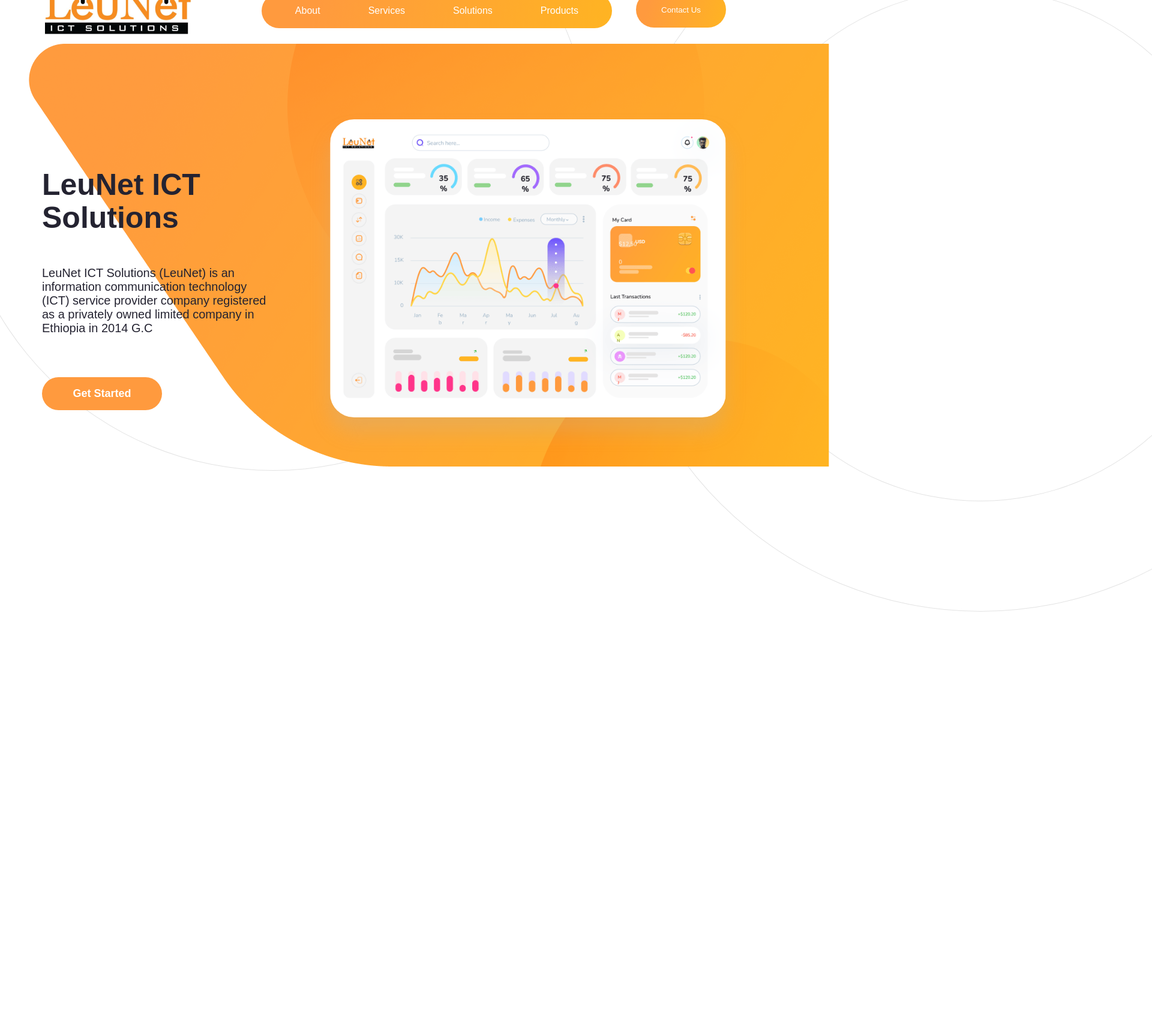
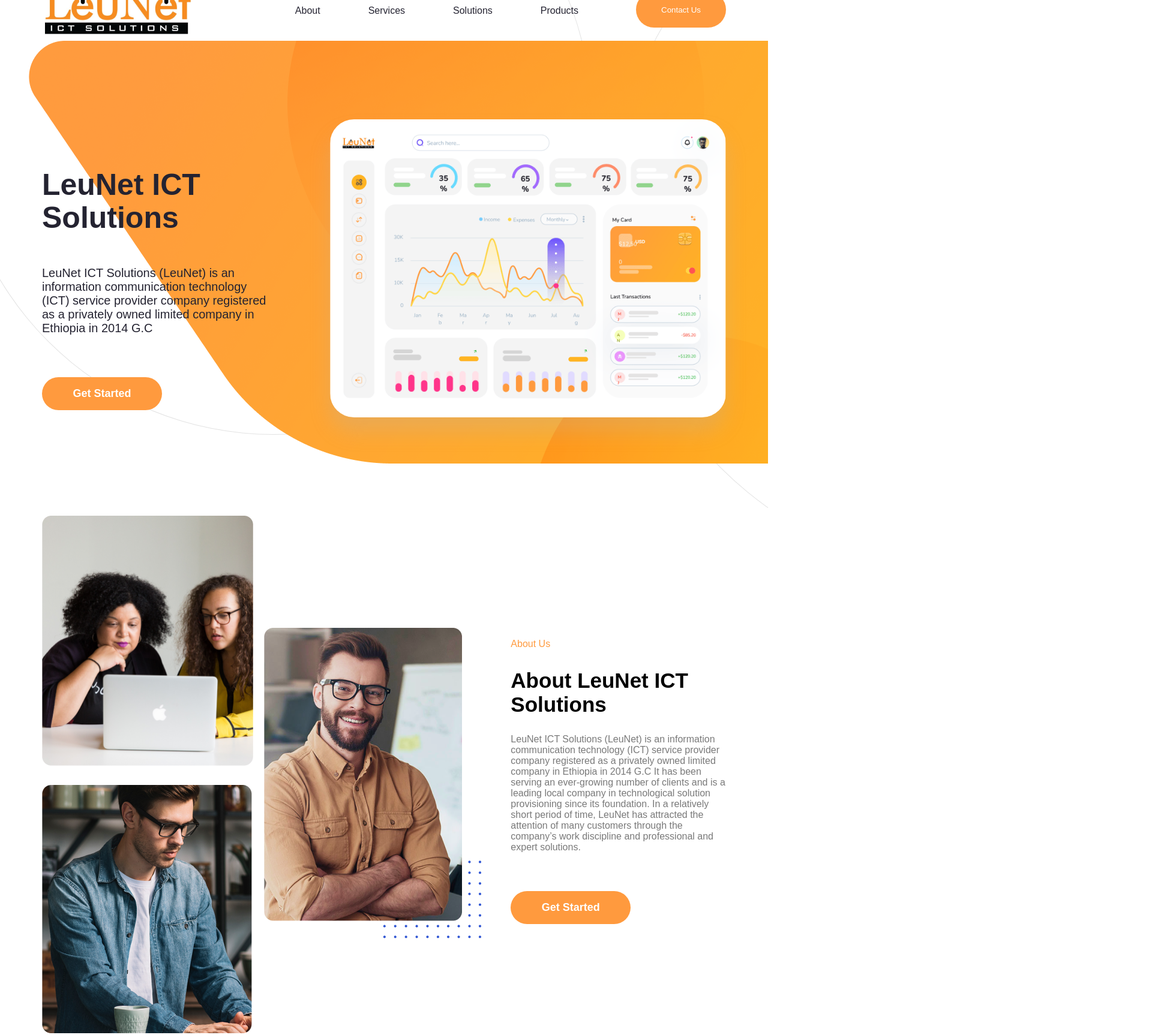
Before and after one commit to richmelese/Leunet, a React (Create React App) app: page / in a window 1280 px wide. Shown: the part 87-1813 px from the top of the page at 60% size, 1920 px wide, since content can reach past the window. Before the commit the page ends 1107 px from the top, so only its background shows below. Built offline with nearby package versions, Linux system fonts and the light colour scheme; a web font is replaced by a local one.

Commit message:
home choose us is responsiveness completed. As well as some touch up on the main menu

```diff
--- a/src/Pages/Home/Home.jsx
+++ b/src/Pages/Home/Home.jsx
@@ -11,9 +11,9 @@ export default function Home() {
     return (
         <div className="home">
             <HomeCollage />
-            {/*
-        <HomeChooseUs/>
-        <HomeServices />
+
+            <HomeChooseUs />
+            {/* <HomeServices />
         <HomeTestimonial />
         <HomeSolutions />
         <HomeProducts /> */}
--- a/src/Styles/Global.less
+++ b/src/Styles/Global.less
@@ -4,6 +4,7 @@
 
 html {
     scroll-behavior: smooth;
+    overflow-x: hidden;
 }
 
 * {
@@ -14,7 +15,7 @@ html {
 body {
     margin: 0;
     position: relative;
-    overflow-x: hidden;
+    overflow: auto;
 }
 
 @white: #ffffff;
--- a/src/Styles/Home.less
+++ b/src/Styles/Home.less
@@ -3,12 +3,11 @@
         position: absolute;
         display: block;
         width: calc(100vw +  20%);
-        height: 405px;
+        height: 300px;
         content: " ";
         background: url("./Assets/collage-bg.png") center no-repeat;
-        top: -65px;
         z-index: -1;
-        top: 100px;
+        top: 155px;
         right: -5%;
     }
 }
@@ -30,14 +29,10 @@
 }
 
 @media screen and (min-width: 992px) {
-    .home::before {
 
-    }
 }
 
 
 @media screen and (min-width: 1200px) {
-    .home::before {
 
-    }
 }
--- a/src/Styles/HomeChooseUs.less
+++ b/src/Styles/HomeChooseUs.less
@@ -8,7 +8,7 @@
     margin-top: 10rem;
 
     display: grid;
-    grid-template-columns: 8fr 4fr;
+
     grid-column-gap: 4rem;
     justify-content: space-between;
 
@@ -16,7 +16,7 @@
         display: grid;
         grid-template-columns: auto auto;
         img {
-            max-width: 352px;
+            max-width: 90%;
         }
 
         .lft {
@@ -70,3 +70,48 @@
         }
     }
 }
+
+
+@media screen and (min-width: 576px) {
+
+}
+
+@media screen and (min-width: 768px) {
+    .home_choose_us {
+
+
+        .image_section {
+            img {
+                max-width: 310px;
+            }
+        }
+
+    }
+}
+
+@media screen and (min-width: 992px) {
+    .home_choose_us {
+
+        grid-column-gap: 1rem;
+        grid-template-columns: 7fr 4fr;
+
+        .image_section {
+            img {
+                max-width: 260px;
+            }
+        }
+    }
+}
+
+
+@media screen and (min-width: 1200px) {
+    .home_choose_us {
+        grid-column-gap: 4rem;
+        grid-template-columns: 8fr 4fr;
+        .image_section {
+            img {
+                max-width: 352px;
+            }
+        }
+    }
+}
--- a/src/Styles/MainMenu.less
+++ b/src/Styles/MainMenu.less
@@ -20,8 +20,10 @@
         top : -500px;
         transition: top .8s;
         transition-timing-function: cubic-bezier(.36,.26,.02,1.18);
+
+
         ul {
-
+            box-shadow: 0px 38px 33px rgba(181, 181, 181, 1);
             list-style: none;
             flex-direction: column;
             padding: 0;
@@ -37,7 +39,7 @@
                 a {
                     color: @default-text;
                     text-decoration: none;
-                    height: 40px;
+                    height: 75px;
                     text-align: center;
                     width: 100%;
                 }
@@ -76,15 +78,7 @@
 }
 
 @media screen and (min-width: 576px) {
-    .main_menu {
-        // background-color: yellow;
 
-        .menu_items_wrapper {
-
-            ul {
-            }
-        }
-    }
 }
 
 @media screen and (min-width: 768px) {
@@ -103,12 +97,15 @@
         .menu_items_wrapper {
             position: static;
             width: auto;
+
+
             button {
                 width: 120px;
                 margin-left: 15px;
             }
 
             ul {
+                box-shadow : none;
                 background: rgba(255, 255, 255, 0.1);
                 display: flex;
                 flex-direction: row;
@@ -120,7 +117,7 @@
 
                     a {
                         height: auto;
-                        color: @white;
+                        color: @default-text;
                     }
                 }
             }
@@ -165,20 +162,40 @@
     }
 }
 
-.App:has(.home) {
-    .main_menu {
-        .menu_items_wrapper {
-            ul {
-                background: @orange-gradient;
-                li a {
-                    color: @white;
-                }
-            }
+// .App:has(.home) {
+//     .main_menu {
+//         .menu_items_wrapper {
+//             ul {
+//                 background: @orange-gradient;
+//                 li a {
+//                     color: @white;
+//                 }
+//             }
 
-            button {
-                background: @orange-gradient;
-                // color: @default-text;
-            }
-        }
-    }
-}
+//             button {
+//                 background: @orange-gradient;
+//                 // color: @default-text;
+//             }
+//         }
+//     }
+// }
+
+// @media screen and (min-width: 768px) {
+//     .App:has(.home) {
+//         .main_menu {
+//             .menu_items_wrapper {
+//                 ul {
+//                     background: @orange-gradient;
+//                     li a {
+//                         color: @white;
+//                     }
+//                 }
+
+//                 button {
+//                     background: @orange-gradient;
+//                     // color: @default-text;
+//                 }
+//             }
+//         }
+//     }
+// }
--- a/src/index.css
+++ b/src/index.css
@@ -112,6 +112,7 @@
 }
 html {
   scroll-behavior: smooth;
+  overflow-x: hidden;
 }
 * {
   font-family: "Nunito", sans-serif;
@@ -119,7 +120,7 @@ html {
 body {
   margin: 0;
   position: relative;
-  overflow-x: hidden;
+  overflow: auto;
 }
 .container {
   width: auto;
@@ -203,6 +204,7 @@ body {
   transition-timing-function: cubic-bezier(0.36, 0.26, 0.02, 1.18);
 }
 .main_menu .menu_items_wrapper ul {
+  box-shadow: 0px 38px 33px #b5b5b5;
   list-style: none;
   flex-direction: column;
   padding: 0;
@@ -218,7 +220,7 @@ body {
 .main_menu .menu_items_wrapper ul li a {
   color: #242331;
   text-decoration: none;
-  height: 40px;
+  height: 75px;
   text-align: center;
   width: 100%;
 }
@@ -268,6 +270,7 @@ body {
     margin-left: 15px;
   }
   .main_menu .menu_items_wrapper ul {
+    box-shadow: none;
     background: rgba(255, 255, 255, 0.1);
     display: flex;
     flex-direction: row;
@@ -280,7 +283,7 @@ body {
   }
   .main_menu .menu_items_wrapper ul li a {
     height: auto;
-    color: #ffffff;
+    color: #242331;
   }
   .main_menu .hamburger_menu_icon {
     display: none;
@@ -303,15 +306,6 @@ body {
     margin-left: 40px;
     width: 150px;
   }
-}
-.App:has(.home) .main_menu .menu_items_wrapper ul {
-  background: linear-gradient(107.77deg, #FF9A3E 15.95%, #FFB422 100%);
-}
-.App:has(.home) .main_menu .menu_items_wrapper ul li a {
-  color: #ffffff;
-}
-.App:has(.home) .main_menu .menu_items_wrapper button {
-  background: linear-gradient(107.77deg, #FF9A3E 15.95%, #FFB422 100%);
 }
 .grow_with_us {
   position: relative;
@@ -433,12 +427,11 @@ body {
   position: absolute;
   display: block;
   width: calc(100vw + 20%);
-  height: 405px;
+  height: 300px;
   content: " ";
   background: url("./Assets/collage-bg.png") center no-repeat;
-  top: -65px;
   z-index: -1;
-  top: 100px;
+  top: 155px;
   right: -5%;
 }
 @media screen and (min-width: 576px) {
@@ -582,7 +575,6 @@ body {
 .home_choose_us {
   margin-top: 10rem;
   display: grid;
-  grid-template-columns: 8fr 4fr;
   grid-column-gap: 4rem;
   justify-content: space-between;
 }
@@ -595,7 +587,7 @@ body {
   grid-template-columns: auto auto;
 }
 .home_choose_us .image_section img {
-  max-width: 352px;
+  max-width: 90%;
 }
 .home_choose_us .image_section .lft {
   display: grid;
@@ -638,6 +630,29 @@ body {
 }
 .home_choose_us .message_section button {
   margin-top: 3rem;
+}
+@media screen and (min-width: 768px) {
+  .home_choose_us .image_section img {
+    max-width: 310px;
+  }
+}
+@media screen and (min-width: 992px) {
+  .home_choose_us {
+    grid-column-gap: 1rem;
+    grid-template-columns: 7fr 4fr;
+  }
+  .home_choose_us .image_section img {
+    max-width: 260px;
+  }
+}
+@media screen and (min-width: 1200px) {
+  .home_choose_us {
+    grid-column-gap: 4rem;
+    grid-template-columns: 8fr 4fr;
+  }
+  .home_choose_us .image_section img {
+    max-width: 352px;
+  }
 }
 .home_services {
   margin-top: 5rem;
```
Also changed, not shown: src/Styles/HomeCollage.less (+0 -7 lines).
